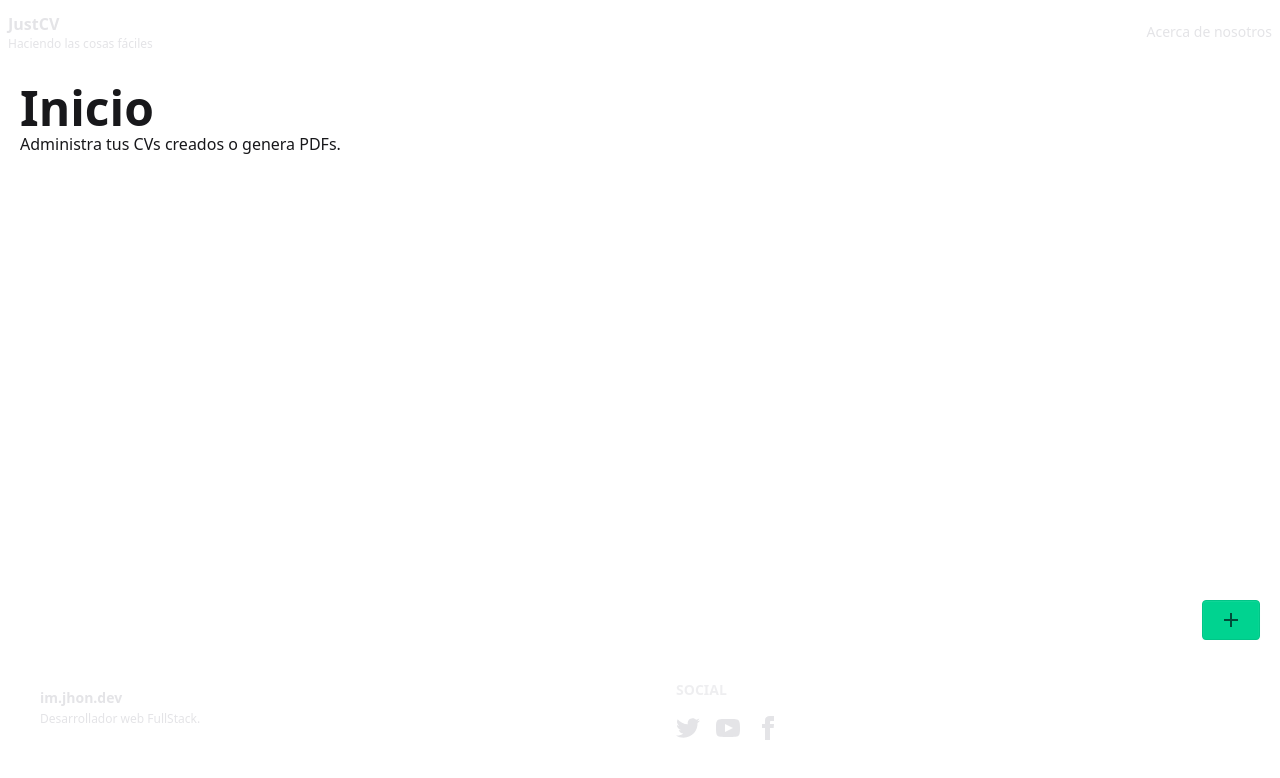
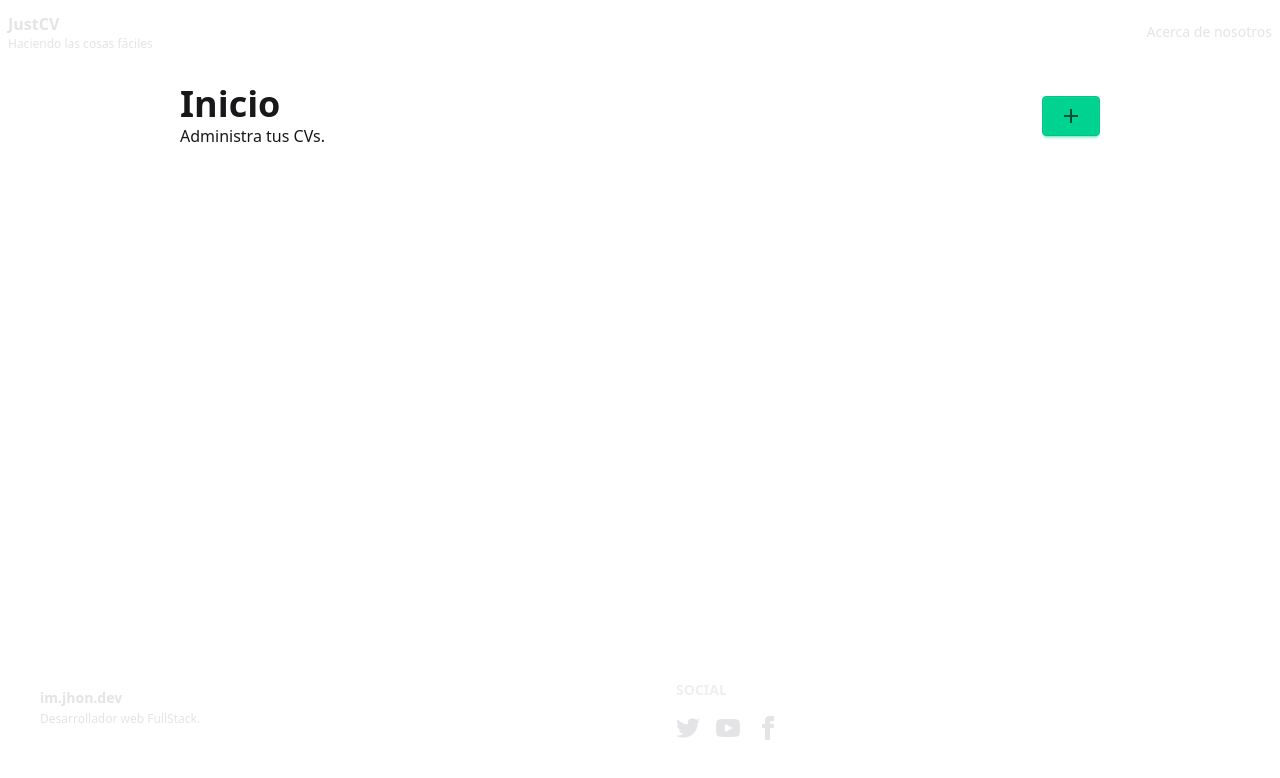
Before and after one commit to JhonCODEOWO/JustCV, a React (Vite) app: page /home in a window 1280 px wide. Shown: the top 778 px of the page. Built offline with nearby package versions, Linux system fonts and the light colour scheme.

Commit message:
refactor: Change visual styles and positionament in some HTML elements.

```diff
--- a/src/CV/pages/ListCvComponentPage.component.tsx
+++ b/src/CV/pages/ListCvComponentPage.component.tsx
@@ -1,5 +1,4 @@
 import { useNavigate } from "react-router-dom";
-import HeaderComponent from "../../shared/components/HeaderComponent/HeaderComponent.component";
 import CvElementComponent from "../components/CvElementComponent/CvElementComponent";
 import { useCvsContext } from "../contexts/CvsContext/hooks/CvsContextHook";
 import { CreateCVSanitized } from "../components/CreateCvForm/schemas/CreateCVSchema";
@@ -8,6 +7,7 @@ import { downloadBlobFile } from "../../shared/utils/downloadBlobFile";
 import { useNotificationsContext } from "../../notifications/hooks/useNotificationsContext.hook";
 import type { CvElementDownloadArgsInterface } from "../components/CvElementComponent/interfaces/CvElementDownloadArgsInterface.interface";
 import type { DownloadOptionsElementInterface } from "../components/CvElementComponent/interfaces/DownloadOptionsElementInterface.interface";
+import HeaderWithContentComponent from "../../shared/components/HeaderWithContentComponent/HeaderWithContentComponent";
 
 function ListCvComponentPage() {
     const navigation = useNavigate();
@@ -40,30 +40,29 @@ function ListCvComponentPage() {
     }
 
     return (
-        <main className="p-5 relative h-full">
-            <div className="mb-3">
-                <HeaderComponent level={1}>
-                    Inicio
-                </HeaderComponent>
-                <p>Administra tus CVs creados o genera PDFs.</p>
-            </div>
+        <main className="p-5 w-[75%] relative mx-auto">
+            <HeaderWithContentComponent className="mb-2" level={2} content="Administra tus CVs." title="Inicio">
+                <button className="rounded btn btn-success" onClick={onAddButton}>
+                    <svg xmlns="http://www.w3.org/2000/svg" width="24" height="24" viewBox="0 0 24 24"><path fill="currentColor" d="M11 13H5v-2h6V5h2v6h6v2h-6v6h-2z"/></svg>
+                </button>
+            </HeaderWithContentComponent>
 
+            <div className="h-87.5 overflow-y-auto rounded p-2">
                 {
                     cvs.map((cvElement, index) =>
+                        <div key={cvElement.id} >
                             <CvElementComponent
                             element={cvElement}
-                        key={cvElement.id}
                             index={index}
                             onDeleteBtn={handleDeleteButton}
                             onDownloadBtn={handleDownloadButton}
                             onUpdateCv={handleUpdateFormatButton}
                             />
+                            <div className="divider"></div>
+                        </div>
                     )
                 }
-
-            <button className="rounded btn btn-success absolute bottom-0 right-5" onClick={onAddButton}>
-                <svg xmlns="http://www.w3.org/2000/svg" width="24" height="24" viewBox="0 0 24 24"><path fill="currentColor" d="M11 13H5v-2h6V5h2v6h6v2h-6v6h-2z"/></svg>
-            </button>
+            </div>
         </main>
     );
 }
```
Lines whose indentation alone changed are shown as unchanged.
